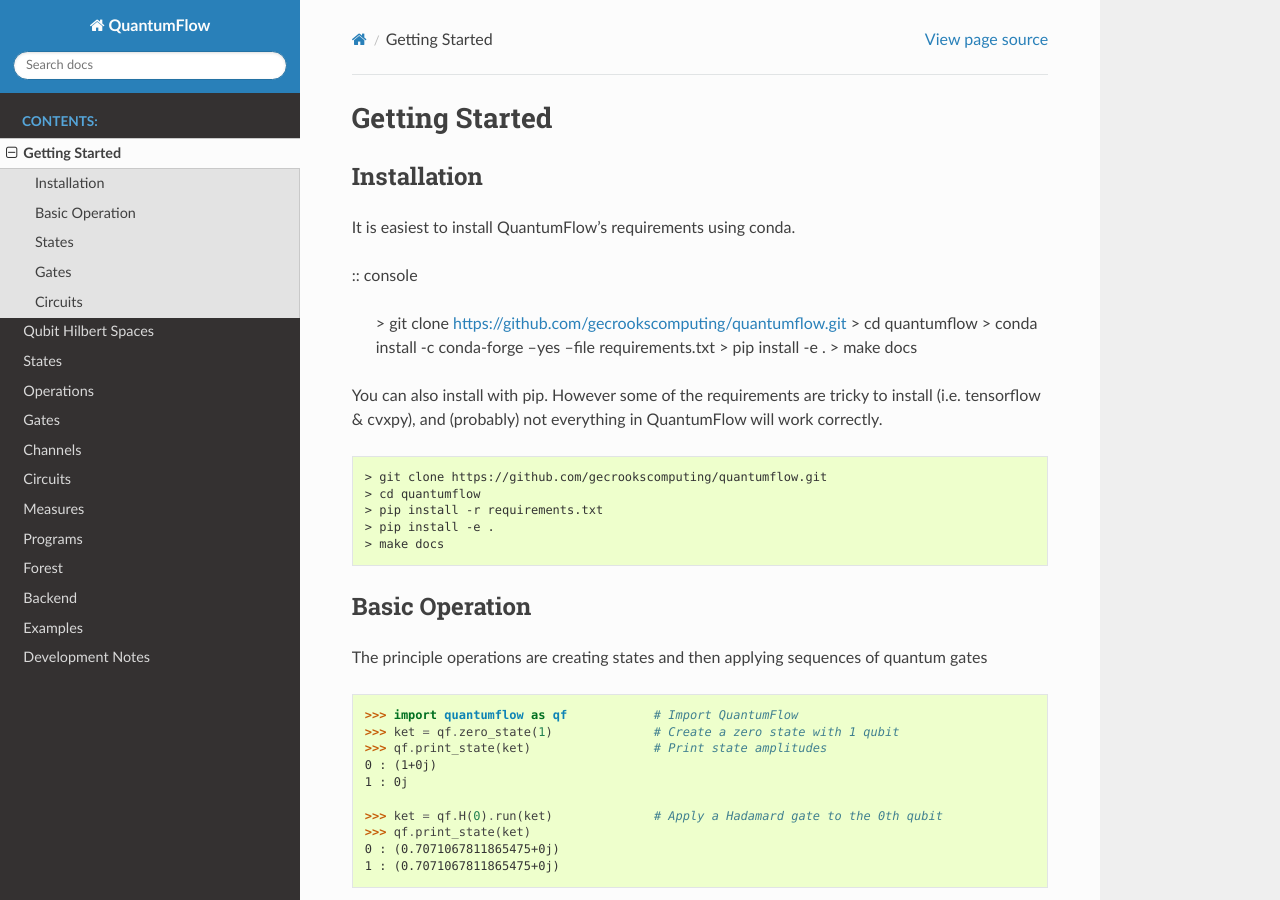
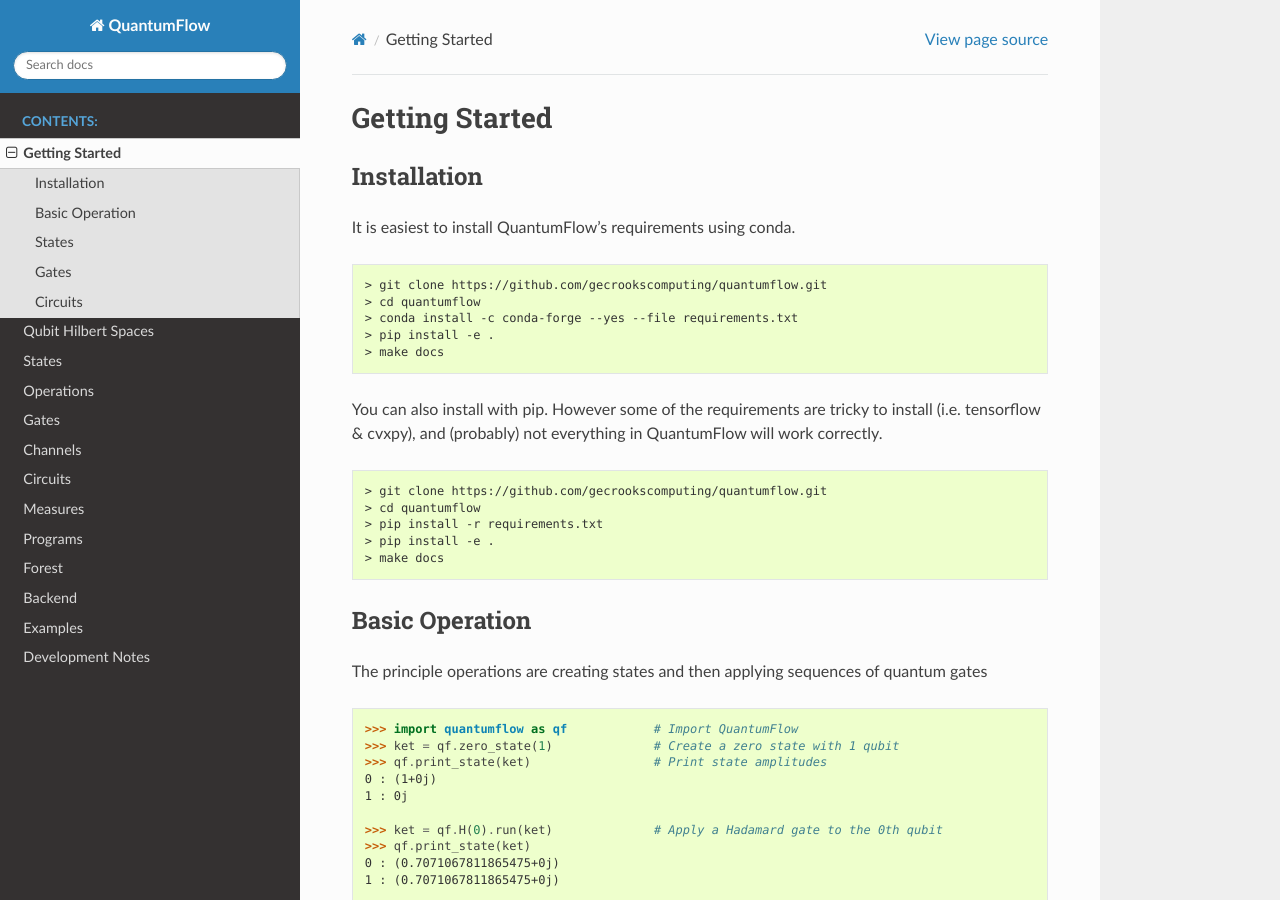
Before and after one commit to gecrooks/quantumflow, a Sphinx documentation site: the page built from docs/source/intro.rst, in a window 1280 px wide and 900 px high. Built offline with Sphinx 7.4.7 and the Read the Docs theme 2.0.0, drawn with Linux system fonts in a browser that asks for light colours; the version number could not be read and is left out.

Commit message:
Minor fix to docs

```diff
--- a/docs/source/intro.rst
+++ b/docs/source/intro.rst
@@ -8,7 +8,7 @@
 
 It is easiest to install QuantumFlow's requirements using conda.
 
-:: console
+.. code-block:: console
 
 	> git clone https://github.com/gecrookscomputing/quantumflow.git
 	> cd quantumflow
```
